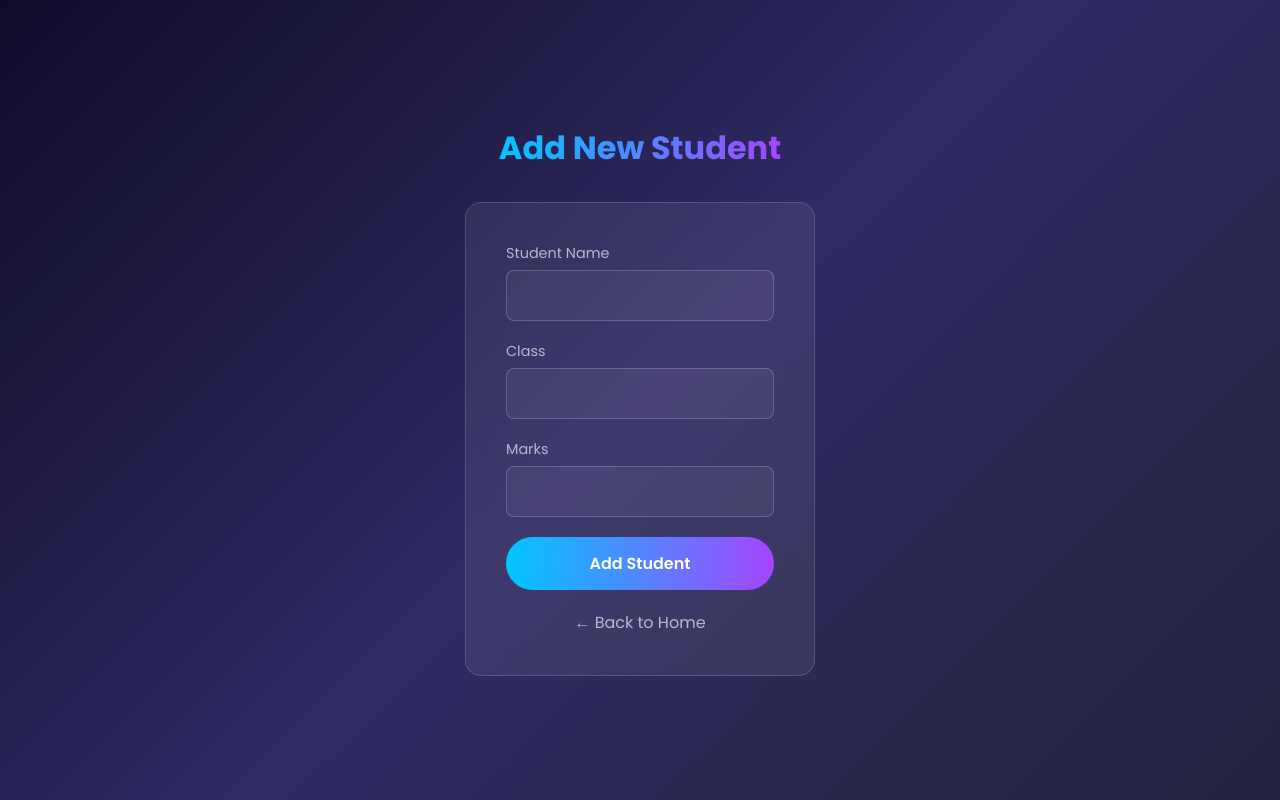
After one commit to yajatnautiyal/student-management-system, a Flask app: page /add-student in a window 1280 px wide. The commit adds this page. Run offline with Flask 3, Linux system fonts and the light colour scheme.

Commit message:
Added student form, database integration, and live dashboard stats

```diff
--- a/app.py
+++ b/app.py
@@ -1,10 +1,50 @@
-from flask import Flask, render_template
+from flask import Flask, render_template, request, redirect
+import sqlite3
 
 app = Flask(__name__)
 
 @app.route('/')
 def home():
-    return render_template('index.html')
+    conn = sqlite3.connect('students.db')
+    cursor = conn.cursor()
+    cursor.execute('SELECT * FROM students')
+    students = cursor.fetchall()
+    conn.close()
+
+    total_students = len(students)
+
+    if total_students > 0:
+        total_marks = sum(student[3] for student in students)
+        average_marks = round(total_marks / total_students, 2)
+        top_performer = max(students, key=lambda s: s[3])[1]
+    else:
+        average_marks = 0
+        top_performer = "N/A"
+
+    return render_template('index.html',
+                            students=students,
+                            total_students=total_students,
+                            average_marks=average_marks,
+                            top_performer=top_performer)
+
+@app.route('/add-student')
+def add_student_page():
+    return render_template('add_student.html')
+
+@app.route('/add', methods=['POST'])
+def add_student():
+    name = request.form['name']
+    student_class = request.form['class']
+    marks = request.form['marks']
+
+    conn = sqlite3.connect('students.db')
+    cursor = conn.cursor()
+    cursor.execute('INSERT INTO students (name, class, marks) VALUES (?, ?, ?)',
+                   (name, student_class, marks))
+    conn.commit()
+    conn.close()
+
+    return redirect('/')
 
 if __name__ == '__main__':
     app.run(debug=True)
--- /dev/null
+++ b/templates/add_student.html
@@ -0,0 +1,114 @@
+<!DOCTYPE html>
+<html lang="en">
+<head>
+    <meta charset="UTF-8">
+    <title>Add Student</title>
+    <link rel="preconnect" href="https://fonts.googleapis.com">
+    <link href="https://fonts.googleapis.com/css2?family=Poppins:wght@300;400;600;700&display=swap" rel="stylesheet">
+    <style>
+        * {
+            margin: 0;
+            padding: 0;
+            box-sizing: border-box;
+            font-family: 'Poppins', sans-serif;
+        }
+
+        body {
+            min-height: 100vh;
+            background: linear-gradient(135deg, #0f0c29, #302b63, #24243e);
+            display: flex;
+            flex-direction: column;
+            align-items: center;
+            justify-content: center;
+            padding: 40px 20px;
+            color: #ffffff;
+        }
+
+        h1 {
+            font-size: 2rem;
+            margin-bottom: 30px;
+            background: linear-gradient(90deg, #00c6ff, #a445ff);
+            background-clip: text;
+            -webkit-background-clip: text;
+            -webkit-text-fill-color: transparent;
+        }
+
+        .form-card {
+            background: rgba(255, 255, 255, 0.07);
+            backdrop-filter: blur(15px);
+            border: 1px solid rgba(255, 255, 255, 0.15);
+            border-radius: 16px;
+            padding: 40px;
+            width: 350px;
+        }
+
+        label {
+            display: block;
+            margin-bottom: 6px;
+            color: #b8b8d1;
+            font-size: 0.9rem;
+        }
+
+        input {
+            width: 100%;
+            padding: 12px;
+            margin-bottom: 20px;
+            border-radius: 8px;
+            border: 1px solid rgba(255, 255, 255, 0.2);
+            background: rgba(255, 255, 255, 0.05);
+            color: white;
+            font-size: 1rem;
+        }
+
+        input:focus {
+            outline: none;
+            border-color: #00c6ff;
+        }
+
+        button {
+            width: 100%;
+            padding: 14px;
+            border: none;
+            border-radius: 30px;
+            background: linear-gradient(90deg, #00c6ff, #a445ff);
+            color: white;
+            font-size: 1rem;
+            font-weight: 600;
+            cursor: pointer;
+        }
+
+        button:hover {
+            opacity: 0.85;
+        }
+
+        a {
+            display: block;
+            text-align: center;
+            margin-top: 20px;
+            color: #b8b8d1;
+            text-decoration: none;
+        }
+    </style>
+</head>
+<body>
+
+    <h1>Add New Student</h1>
+
+    <div class="form-card">
+        <form action="/add" method="POST">
+            <label>Student Name</label>
+            <input type="text" name="name" required>
+
+            <label>Class</label>
+            <input type="text" name="class" required>
+
+            <label>Marks</label>
+            <input type="number" step="0.1" name="marks" required>
+
+            <button type="submit">Add Student</button>
+        </form>
+        <a href="/">← Back to Home</a>
+    </div>
+
+</body>
+</html>
```
Also changed, not shown: database.py (added, +21 -0 lines), templates/index.html (+84 -5 lines), students.db (added).
